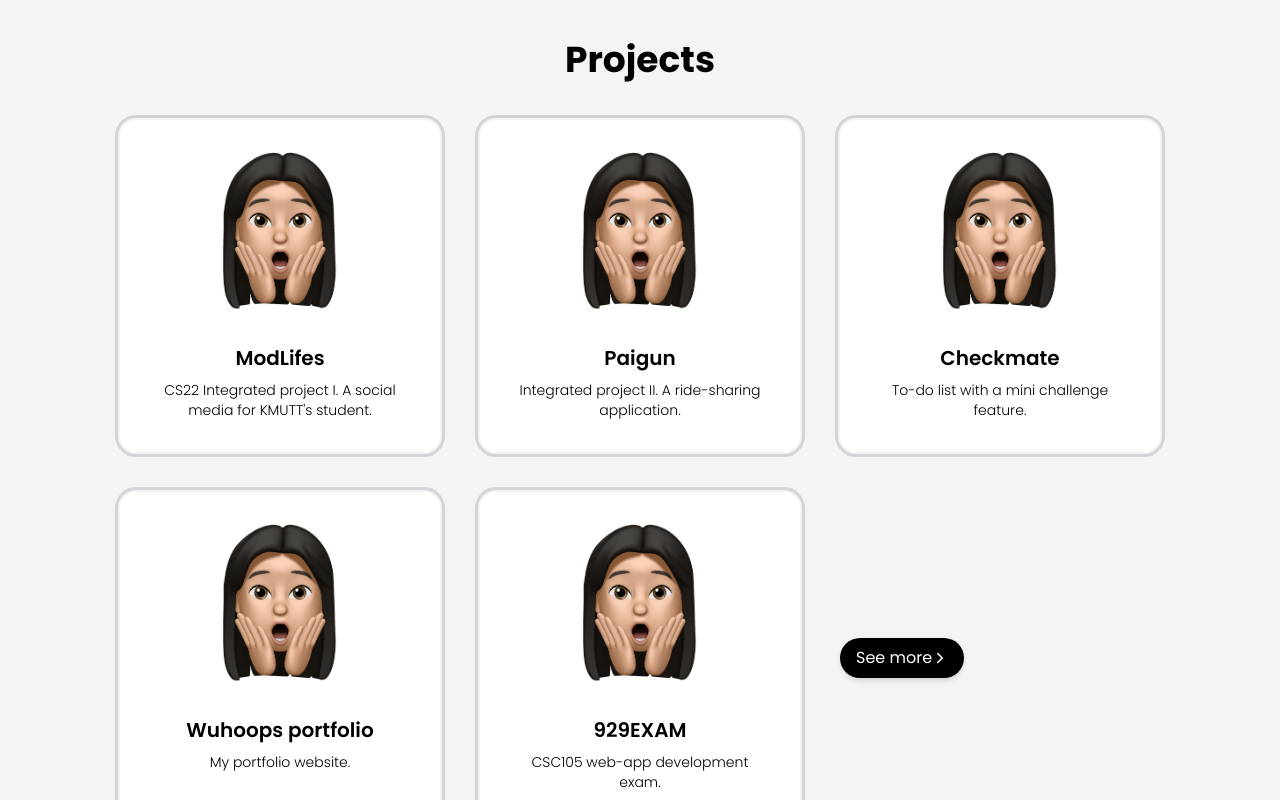
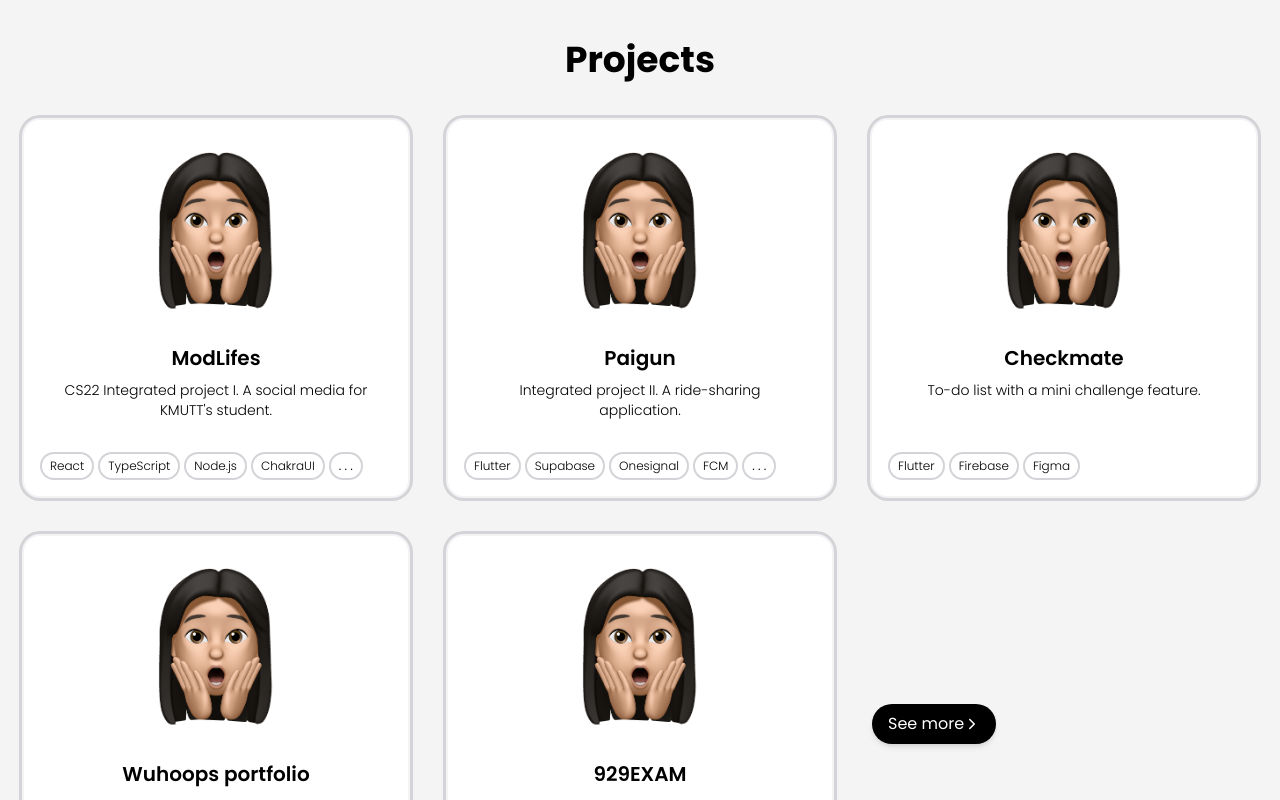
Before and after one commit to oupsn/wuhoops_port, a React (Vite) app: page / in a window 1280 px wide. Shown: the part 1680-2480 px from the top of the page. Built offline with nearby package versions, Linux system fonts and the light colour scheme; a web font is replaced by a local one.

Commit message:
[FIX] chips overflow

```diff
--- a/src/assets/projects.ts
+++ b/src/assets/projects.ts
@@ -1,49 +1,59 @@
 const PROJECTS = [
   {
-    "id": "01",
-    "topic": "ModLifes",
-    "description": "CS22 Integrated project I. A social media for KMUTT's student.",
-    "year": "2023",
-    "stack": ["React","TypeScript", "ChakraUI","Prisma", "Axios", "PostgreSQL", "Figma"],
-    "src": "https://github.com/CSSIT22/studentlife",
-    "link": "modlifes"
+    id: "01",
+    topic: "ModLifes",
+    description:
+      "CS22 Integrated project I. A social media for KMUTT's student.",
+    year: "2023",
+    stack: [
+      "React",
+      "TypeScript",
+      "Node.js",
+      "ChakraUI",
+      "Prisma",
+      "Axios",
+      "PostgreSQL",
+      "Figma",
+    ],
+    src: "https://github.com/CSSIT22/studentlife",
+    link: "modlifes",
   },
   {
-    "id": "02",
-    "topic": "Paigun",
-    "description": "Integrated project II. A ride-sharing application.",
-    "year": "2023",
-    "stack": ["Flutter", "Supabase", "Firebase", "Onesignal", "Figma"],
-    "src": "https://github.com/wuhoops/Paigun",
-    "link": "paigun"
+    id: "02",
+    topic: "Paigun",
+    description: "Integrated project II. A ride-sharing application.",
+    year: "2023",
+    stack: ["Flutter", "Supabase", "Onesignal", "FCM", "Firebase", "Figma"],
+    src: "https://github.com/wuhoops/Paigun",
+    link: "paigun",
   },
   {
-    "id": "03",
-    "topic": "Checkmate",
-    "description": "To-do list with a mini challenge feature.",
-    "year": "2023",
-    "stack": ["Flutter", "Firebase", "Figma"],
-    "src": "https://github.com/wuhoops/Checkmate",
-    "link": "checkmate"
+    id: "03",
+    topic: "Checkmate",
+    description: "To-do list with a mini challenge feature.",
+    year: "2023",
+    stack: ["Flutter", "Firebase", "Figma"],
+    src: "https://github.com/wuhoops/Checkmate",
+    link: "checkmate",
   },
   {
-    "id": "04",
-    "topic": "Wuhoops portfolio",
-    "description": "My portfolio website.",
-    "year": "2023",
-    "stack": ["React", "Tailwind"],
-    "src": "https://github.com/wuhoops",
-    "link": "wuhoops-portfoilo"
+    id: "04",
+    topic: "Wuhoops portfolio",
+    description: "My portfolio website.",
+    year: "2023",
+    stack: ["React", "Tailwind", "MUI"],
+    src: "https://github.com/wuhoops",
+    link: "wuhoops-portfoilo",
   },
   {
-    "id": "05",
-    "topic": "929EXAM",
-    "description": "CSC105 web-app development exam.",
-    "year": "2022",
-    "stack": ["React","JavaScript", "Bootstrap"],
-    "src": "https://github.com/wuhoops/929EXAM",
-    "link": "929exam"
-  }
-]
+    id: "05",
+    topic: "929EXAM",
+    description: "CSC105 web-app development exam.",
+    year: "2022",
+    stack: ["React", "JavaScript", "Bootstrap", "ReactStrap"],
+    src: "https://github.com/wuhoops/929EXAM",
+    link: "929exam",
+  },
+];
 
-export default PROJECTS
+export default PROJECTS;
--- /dev/null
+++ b/src/component/stackChips.tsx
@@ -0,0 +1,52 @@
+import { useState, useEffect, useRef } from "react";
+
+const stackChips = ({ stacks }: any) => {
+  const containerRef = useRef<HTMLDivElement>(null);
+  const [toolsToDisplay, setToolsToDisplay] = useState<string[]>([]);
+  const [isOverflowing, setIsOverflowing] = useState(false);
+
+  useEffect(() => {
+    const handleResize = () => {
+      if (containerRef.current) {
+        const container = containerRef.current;
+        const containerWidth = container.offsetWidth;
+        const toolMinWidth = 70; // Minimum width of each tool (adjust as needed)
+        const maxTools = Math.floor(
+          (containerWidth - toolMinWidth) / toolMinWidth
+        );
+        const displayedTools = stacks.slice(0, maxTools);
+        const isOverflowing = displayedTools.length < stacks.length;
+
+        setToolsToDisplay(displayedTools);
+        setIsOverflowing(isOverflowing);
+      }
+    };
+
+    handleResize(); // Initial calculation on mount
+
+    window.addEventListener("resize", handleResize);
+    return () => {
+      window.removeEventListener("resize", handleResize);
+    };
+  }, [stacks]);
+
+  return (
+    <div ref={containerRef} className="text-black dark:text-white">
+      {toolsToDisplay.map((tool, index) => (
+        <span
+          key={index}
+          className="inline-block border-2 border-zinc-300 dark:border-zinc-600  rounded-full font-thin px-2 py-1 text-xs  mr-1"
+        >
+          {tool}
+        </span>
+      ))}
+      {isOverflowing && (
+        <span className="inline-block border-2 border-zinc-300 dark:border-zinc-600 rounded-full  px-2 py-1 text-xs ">
+          . . .
+        </span>
+      )}
+    </div>
+  );
+};
+
+export default stackChips;
--- a/src/page/projects.tsx
+++ b/src/page/projects.tsx
@@ -2,22 +2,23 @@
 import { IoIosArrowForward } from "react-icons/io";
 import { Link } from "react-router-dom";
 import projectCardDemo from "../assets/web-icon.png";
+import StackChips from "../component/stackChips.tsx";
 
 const projects = () => {
   return (
     <div
       id="projects"
-      className="transition-all h-fit 2xl:h-screen bg-zinc-100 dark:bg-zinc-900 flex flex-col justify-center items-center"
+      className="transition-all bg-zinc-100 dark:bg-zinc-900 flex flex-col justify-center items-center"
     >
       <p className="text-black dark:text-white text-4xl font-bold mb-10 mt-[120px] 2xl:mt-10">
         Projects
       </p>
-      <div className="grid grid-cols-1 md:grid-cols-2 lg:grid-cols-3 gap-10 mx-6 mb-10 2xl:mb-0">
+      <div className="grid grid-cols-1 md:grid-cols-2 lg:grid-cols-3 gap-10 mx-6 mb-10">
         {PROJECTS.map((pj) => {
           return (
             <div
               onClick={() => window.open(pj.src, "_blank")}
-              className="card max-w-80 lg:w-80 bg-white dark:bg-black ring ring-offset-2 hover:ring-offset-[8px] ring-zinc-300 dark:ring-zinc-600 hover:ring-zinc-600 dark:hover:ring-zinc-300 ring-offset-zinc-100 dark:ring-offset-zinc-900 transition-all cursor-pointer"
+              className="card max-w-[400px] max-h-[400px] bg-white dark:bg-black ring ring-offset-2 hover:ring-offset-[8px] ring-zinc-300 dark:ring-zinc-600 hover:ring-zinc-600 dark:hover:ring-zinc-300 ring-offset-zinc-100 dark:ring-offset-zinc-900 transition-all cursor-pointer"
             >
               <figure className="px-8 pt-8">
                 <img
@@ -33,6 +34,9 @@
                     {pj.description}
                   </span>
                 </p>
+              </div>
+              <div className=" px-4 pb-4">
+                {StackChips({stacks: pj.stack})}
               </div>
             </div>
           );
```
